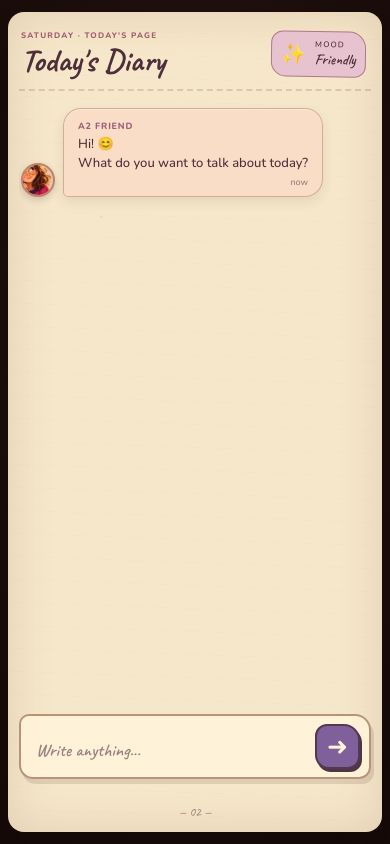
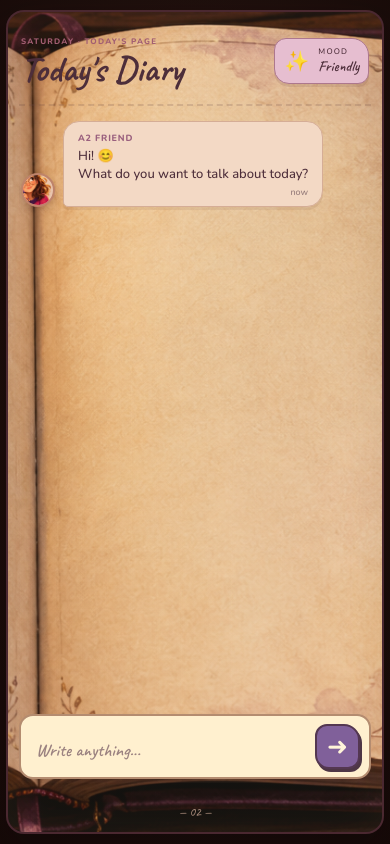
Before and after one commit to kategu27-beep/a2-friend, a Flask app: page / in a window 390 px wide. Run offline with Flask 3, Linux system fonts and the light colour scheme.

Commit message:
Fix illustrated diary layout

```diff
--- a/static/style.css
+++ b/static/style.css
@@ -158,38 +158,39 @@ h2 { font-size: 43px; line-height: 1; }
 /* Illustrated edition: live UI carefully layered over the generated diary art. */
 body { background: #24130f; }
 .desk {
-  padding: 2.5vh 2vw 7vh;
+  padding: 16px;
   background:
     radial-gradient(ellipse at center, transparent 35%, rgba(17,7,6,.62) 100%),
     linear-gradient(rgba(51,25,20,.2), rgba(29,13,12,.42));
 }
 .book {
-  width: min(1460px, 98vw);
-  height: min(940px, 91vh);
-  min-height: 680px;
+  width: min(1500px, calc(100vw - 32px), calc((100vh - 32px) * 1.5));
+  height: auto;
+  min-height: 0;
+  aspect-ratio: 3 / 2;
   grid-template-columns: 1fr 1fr;
-  padding: 6.5% 8.5% 8% 12.2%;
+  padding: 8.2% 9.2% 9.4% 13.4%;
   background: url("/static/assets/enchanted-diary.png") center / 100% 100% no-repeat;
   filter: drop-shadow(0 34px 34px rgba(8,3,2,.55));
 }
 .book::before { display: none; }
 .page {
   border: 0;
-  background: rgba(250,231,194,.08);
+  background: transparent;
   box-shadow: none;
   backdrop-filter: none;
 }
-.intro-page { border-radius: 0; padding: 15px clamp(24px, 3vw, 48px) 8px 12px; overflow: visible; }
-.chat-page { border-radius: 0; padding: 10px 8px 6px clamp(28px, 3vw, 48px); }
+.intro-page { border-radius: 0; padding: 0 clamp(22px, 2.5vw, 42px) 0 0; overflow: visible; }
+.chat-page { border-radius: 0; padding: 0 0 0 clamp(26px, 2.8vw, 46px); overflow: hidden; }
 .intro-page::after, .chat-page::before { display: none; }
 .intro-page .eyebrow { color: #9a6174; }
-h1 { font-size: clamp(54px, 5vw, 76px); text-shadow: 0 2px 0 rgba(255,255,255,.4); }
-.tagline { margin: 8px 0 4px; font: 600 19px/1.25 "Caveat", cursive; max-width: 330px; }
+h1 { font-size: clamp(48px, 4.6vw, 72px); text-shadow: 0 2px 0 rgba(255,255,255,.4); }
+.tagline { margin: 6px 0 2px; font: 600 clamp(17px, 1.35vw, 21px)/1.2 "Caveat", cursive; max-width: 340px; }
 
 .mascot-scene {
-  height: min(39vh, 355px);
-  min-height: 260px;
-  margin: -6px 0 5px;
+  height: min(37vh, 340px);
+  min-height: 235px;
+  margin: 0 0 4px;
   overflow: visible;
   border: 0;
   border-radius: 40%;
@@ -201,10 +202,10 @@ h1 { font-size: clamp(54px, 5vw, 76px); text-shadow: 0 2px 0 rgba(255,255,255,.4
 .pip-art {
   position: absolute;
   z-index: 2;
-  left: -28px;
-  bottom: -9px;
-  width: min(340px, 75%);
-  height: 110%;
+  left: -12px;
+  bottom: -4px;
+  width: min(325px, 72%);
+  height: 105%;
   object-fit: contain;
   object-position: left bottom;
   filter: drop-shadow(0 13px 10px rgba(69,35,29,.25));
@@ -212,25 +213,33 @@ h1 { font-size: clamp(54px, 5vw, 76px); text-shadow: 0 2px 0 rgba(255,255,255,.4
 }
 .moon { right: 8%; top: 8%; color: #967099; opacity: .45; }
 .emotion-symbol { left: 2%; top: 8%; }
-.speech-note { right: -2px; top: 32%; min-width: 138px; max-width: 165px; padding: 12px 15px; font-size: 19px; transform: rotate(2deg); }
+.speech-note { right: 0; top: 31%; min-width: 136px; max-width: 170px; padding: 12px 15px; font-size: 18px; transform: rotate(1deg); border: 1px solid rgba(150,104,79,.2); }
 .character.happy .pip-art { animation: pipBounce .65s ease; }
 .character.curious .pip-art { animation: pipTilt 1.8s ease-in-out infinite; }
 .character.playful .pip-art { animation: pipWiggle 1.5s ease-in-out infinite; }
 .character.surprised .pip-art { animation: pipPop .45s ease; }
 .character.happy .mascot, .character.curious .mascot, .character.playful .mascot, .character.surprised .mascot { animation: none; }
-.topic-card { position: relative; z-index: 5; margin-top: -3px; padding-top: 7px; }
-.topics { gap: 5px; }.topics span { padding: 4px 8px; font-size: 14px; box-shadow: 0 2px 3px rgba(70,40,34,.08); }
-.paper-note { right: 8px; bottom: -36px; z-index: 8; }
+.topic-card { position: relative; z-index: 5; margin-top: 0; padding-top: 8px; }
+.topics { gap: 5px; flex-wrap: nowrap; }.topics span { padding: 4px 7px; font-size: clamp(12px, .95vw, 14px); box-shadow: 0 2px 3px rgba(70,40,34,.08); white-space: nowrap; transform: none; }
+.topics span:nth-child(even) { transform: none; }
+.paper-note { right: 0; bottom: -5px; z-index: 8; transform: rotate(-1deg); }
 
-.chat-header { padding: 0 5px 12px 4px; }
-.chat-messages { padding: 17px 8px 8px 7px; }
+.chat-header { min-height: 76px; padding: 0 2px 12px 0; }
+.chat-header h2 { font-size: clamp(36px, 3.3vw, 50px); }
+.mood-badge { flex: 0 0 auto; transform: none; padding: 8px 13px; background: #e6bed0; box-shadow: 0 3px 0 rgba(102,62,74,.13); }
+.chat-messages { padding: 15px 5px 8px 2px; }
+.message { margin-bottom: 14px; }
 .bubble {
-  background: rgba(250,218,197,.79);
-  border: 1px solid rgba(157,103,91,.42);
-  box-shadow: 0 5px 12px rgba(79,45,40,.1), inset 0 1px rgba(255,255,255,.35);
-  backdrop-filter: blur(2px);
+  max-width: 88%;
+  background: #f3d9c5;
+  border: 1px solid #d5ad96;
+  box-shadow: 0 3px 0 rgba(120,77,66,.1);
+  backdrop-filter: none;
+  border-radius: 16px 16px 16px 5px;
+  padding: 10px 14px 8px;
 }
-.user-message .bubble { background: rgba(211,191,218,.86); }
+.user-message .bubble { min-width: 132px; max-width: 82%; background: #d9c5dd; border-color: #b69bb9; border-radius: 16px 16px 5px 16px; }
+.bubble p { font-size: clamp(13px, 1vw, 15px); line-height: 1.4; }
 .mini-avatar {
   overflow: hidden;
   padding: 0;
@@ -239,8 +248,9 @@ h1 { font-size: clamp(54px, 5vw, 76px); text-shadow: 0 2px 0 rgba(255,255,255,.4
   box-shadow: 0 3px 7px rgba(68,38,35,.2);
 }
 .mini-avatar img { width: 150%; height: 150%; object-fit: cover; object-position: 50% 10%; transform: translate(-16%, 2%); }
-.composer { background: rgba(255,244,218,.86); backdrop-filter: blur(3px); }
-.desk-note { bottom: 1.2vh; }
+.composer { margin-left: 0; background: #fff0cf; backdrop-filter: none; border: 2px solid #b48c70; border-radius: 14px; box-shadow: 0 4px 0 rgba(94,56,48,.12); }
+.status-message { margin-left: 4px; }
+.desk-note, .sparkles { display: none; }
 
 @keyframes messageIn { from { opacity: 0; transform: translateY(9px) rotate(.5deg); } to { opacity: 1; transform: none; } }
 @keyframes moodPop { 50% { transform: rotate(-2deg) scale(1.08); } }
@@ -256,7 +266,7 @@ h1 { font-size: clamp(54px, 5vw, 76px); text-shadow: 0 2px 0 rgba(255,255,255,.4
   .book { width: 100%; height: calc(100vh - 24px); min-height: 610px; display: block; padding: 0; background: none; filter: drop-shadow(0 18px 22px rgba(8,3,2,.45)); }
   .book::before { inset: -5px; border-radius: 19px; }
   .intro-page { display: none; }
-  .chat-page { height: 100%; border-radius: 16px; padding: 24px 16px 18px; background-color: var(--paper); background-image: radial-gradient(circle at 25% 25%, rgba(105,67,46,.08) 0 1px, transparent 1.5px), repeating-linear-gradient(2deg, transparent 0 22px, rgba(111,71,54,.025) 23px); box-shadow: inset 0 0 45px rgba(116,72,42,.16); }
+  .chat-page { height: 100%; border-radius: 16px; padding: 24px 16px 18px; background-color: var(--paper); background-image: linear-gradient(rgba(250,232,198,.08), rgba(250,232,198,.08)), url("/static/assets/enchanted-diary.png"); background-position: center, 66% center; background-size: auto, auto 112%; background-repeat: no-repeat; box-shadow: inset 0 0 45px rgba(116,72,42,.16), 0 0 0 2px #4a2830; }
   .chat-page::before { display: none; }
   .chat-header { padding-left: 2px; }
   h2 { font-size: 37px; }
```
